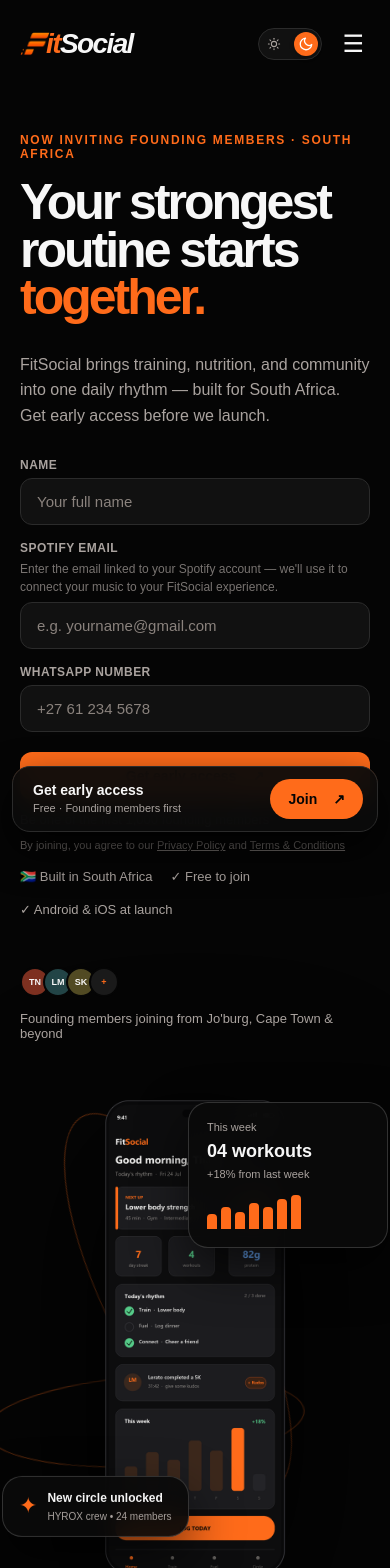
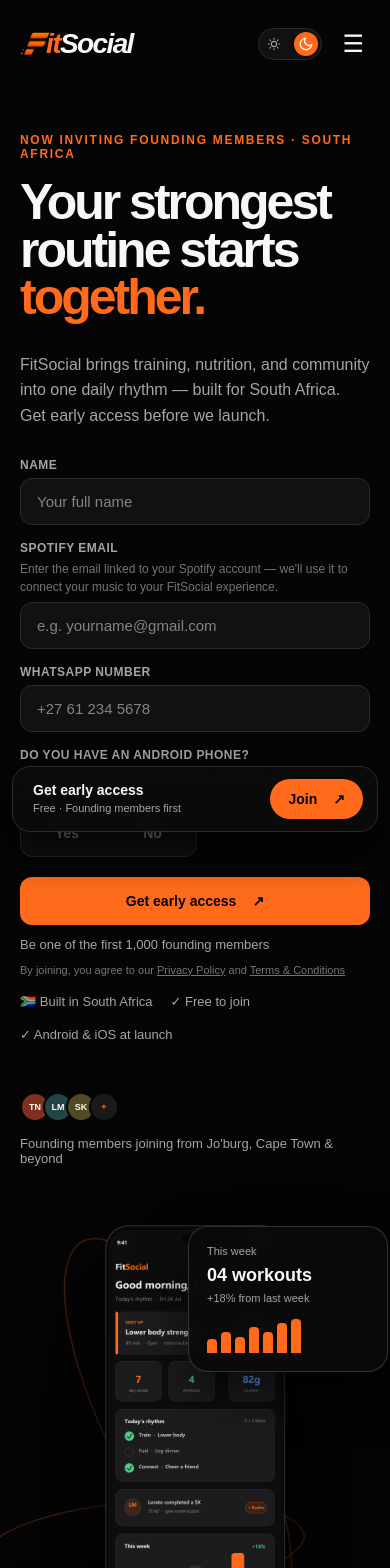
Before and after one commit to Bear-RSA/fitsocial_landing, a Next.js app: page / in a window 390 px wide. Shown: the top 1568 px of the page. Built offline with nearby package versions, Linux system fonts and the light colour scheme.

Commit message:
feat: add Android phone question to waitlist form and update state management

```diff
--- a/app/globals.css
+++ b/app/globals.css
@@ -914,6 +914,56 @@
 .waitlist-stacked input:focus {
   border-color: var(--orange);
   box-shadow: 0 0 0 3px #ff6b1a18;
+}
+
+.waitlist-toggle {
+  display: inline-flex;
+  gap: 4px;
+  padding: 4px;
+  width: fit-content;
+  background: var(--surface);
+  border: 1px solid var(--stroke);
+  border-radius: 12px;
+}
+
+.waitlist-toggle-option {
+  position: relative;
+}
+
+.waitlist-stacked .waitlist-toggle input[type="radio"] {
+  position: absolute;
+  width: 1px;
+  height: 1px;
+  padding: 0;
+  margin: 0;
+  border: 0;
+  opacity: 0;
+  pointer-events: none;
+}
+
+.waitlist-toggle-label {
+  display: block;
+  padding: 11px 30px;
+  border-radius: 9px;
+  font-size: 14px;
+  font-weight: 600;
+  color: var(--muted);
+  cursor: pointer;
+  user-select: none;
+  transition: background-color .2s ease, color .2s ease;
+}
+
+.waitlist-toggle-label:hover {
+  color: var(--white);
+}
+
+.waitlist-toggle input:checked + .waitlist-toggle-label {
+  background: var(--orange);
+  color: #050505;
+}
+
+.waitlist-toggle input:focus-visible + .waitlist-toggle-label {
+  box-shadow: 0 0 0 3px #ff6b1a40;
 }
 
 .waitlist-submit {
--- a/components/WaitlistForm.tsx
+++ b/components/WaitlistForm.tsx
@@ -16,6 +16,7 @@
   const [name, setName] = useState("");
   const [spotifyEmail, setSpotifyEmail] = useState("");
   const [whatsapp, setWhatsapp] = useState("");
+  const [hasAndroid, setHasAndroid] = useState<"" | "yes" | "no">("");
   const [status, setStatus] = useState<"idle" | "loading" | "success" | "error">("idle");
   const [errorMsg, setErrorMsg] = useState("");
 
@@ -51,6 +52,12 @@
       return;
     }
 
+    if (hasAndroid !== "yes" && hasAndroid !== "no") {
+      setStatus("error");
+      setErrorMsg("Please let us know if you have an Android phone.");
+      return;
+    }
+
     setStatus("loading");
 
     try {
@@ -72,6 +79,7 @@
           name: trimmedName,
           email: trimmedEmail,
           whatsapp: trimmedWhatsapp,
+          android_phone: hasAndroid === "yes" ? "Yes" : "No",
           subject: "New FitSocial Waitlist Signup",
         }),
       });
@@ -163,6 +171,28 @@
             onChange={(e) => { setWhatsapp(e.target.value); clearError(); }}
           />
         </div>
+
+        <div className="waitlist-field" role="radiogroup" aria-labelledby="waitlist-android-label">
+          <span className="waitlist-label" id="waitlist-android-label">Do you have an Android phone?</span>
+          <small className="waitlist-field-hint">The beta launches on Android first — this tells us whether you can test it right away.</small>
+          <div className="waitlist-toggle">
+            {([["yes", "Yes"], ["no", "No"]] as const).map(([value, label]) => (
+              <div className="waitlist-toggle-option" key={value}>
+                <input
+                  id={`waitlist-android-${value}`}
+                  type="radio"
+                  name="android_phone"
+                  value={value}
+                  checked={hasAndroid === value}
+                  onChange={() => { setHasAndroid(value); clearError(); }}
+                />
+                <label className="waitlist-toggle-label" htmlFor={`waitlist-android-${value}`}>
+                  {label}
+                </label>
+              </div>
+            ))}
+          </div>
+        </div>
       </div>
 
       <button
```
